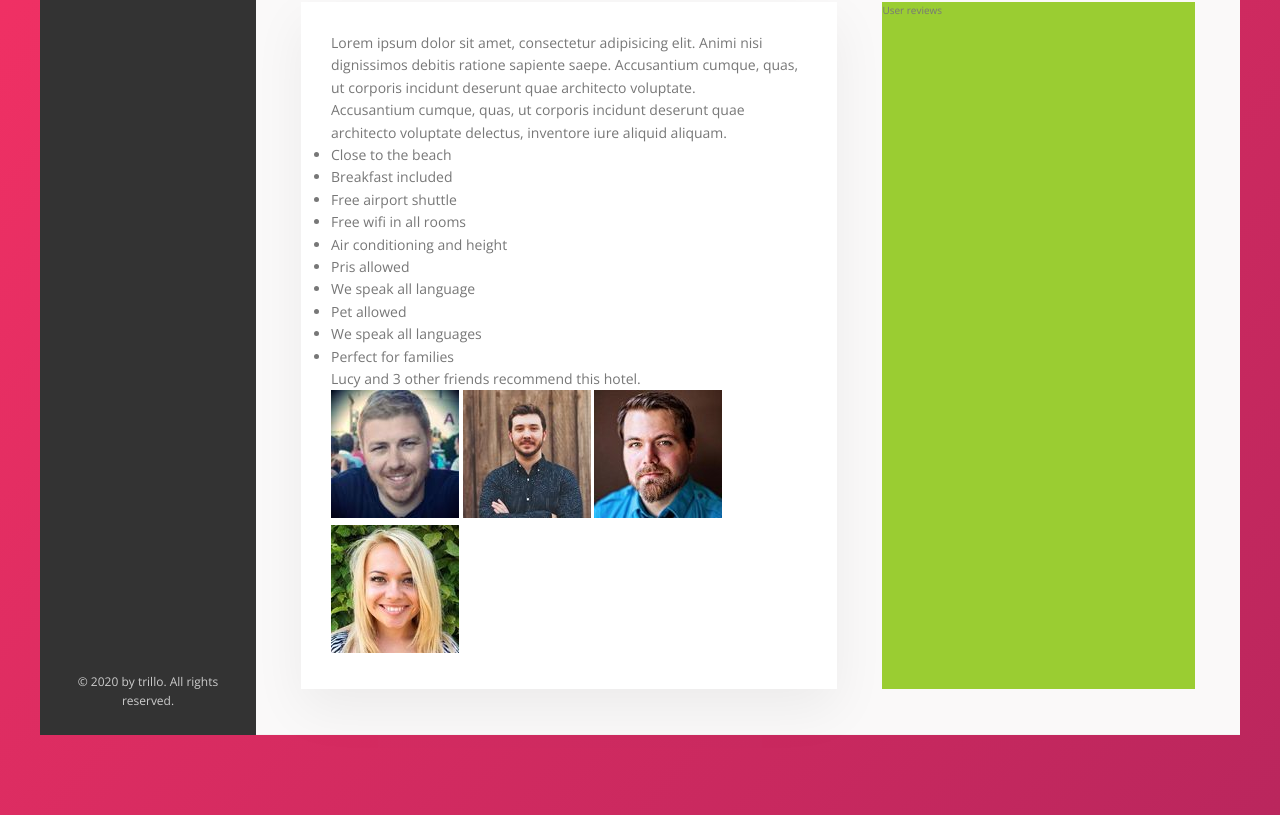
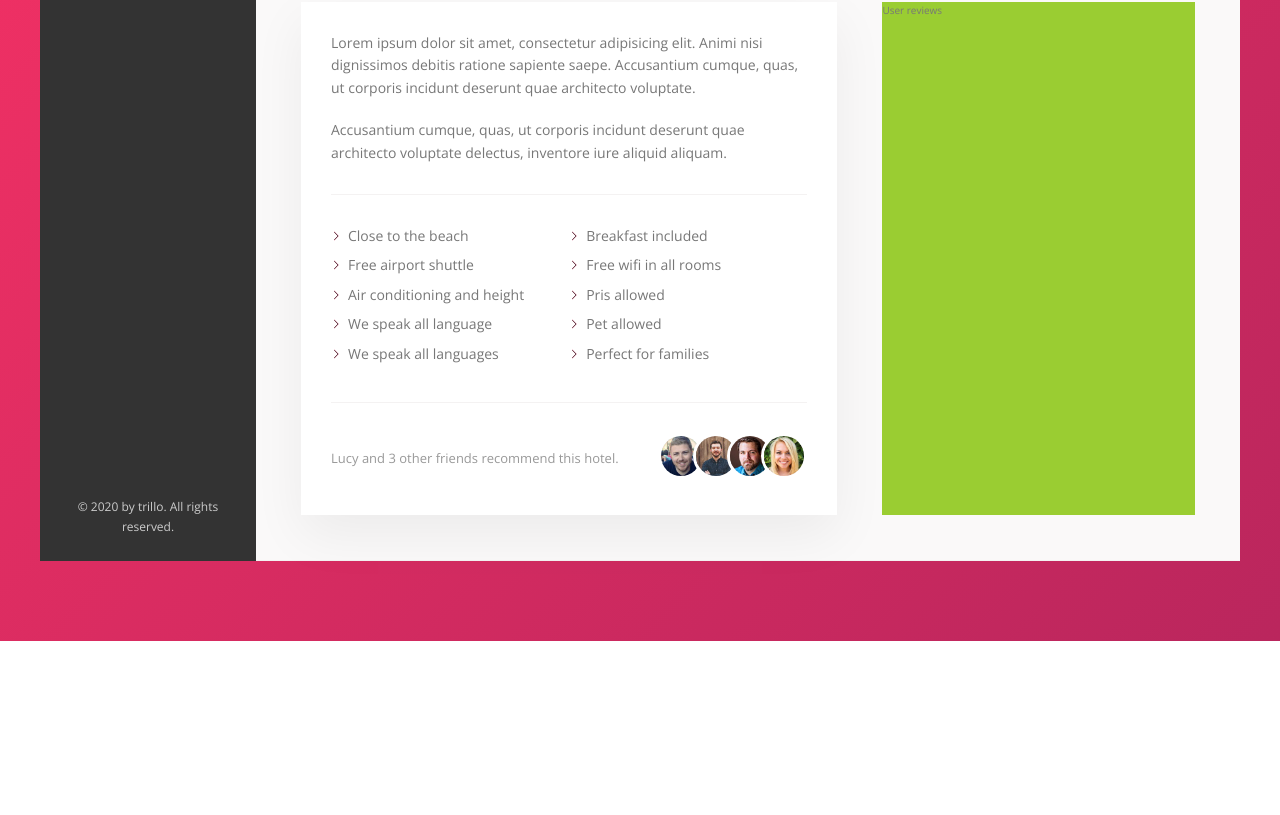
Before and after one commit to siuchoing/Advanced_CSS_and_Sass-Trillo, a website: page index.html in a window 1280 px wide. Shown: the part 645-1460 px from the top of the page. After the commit the page ends 1286 px from the top, so only its background shows below. Drawn offline with nearby package versions, Linux system fonts and the light colour scheme; files that its build step writes are made by us from their sources.

Commit message:
Build description section with list, paragraph, recommend

```diff
--- a/sass/_components.scss
+++ b/sass/_components.scss
@@ -337,3 +337,89 @@
   }
 
 }
+
+
+
+//////////////////////////////////////
+// PARAGRAPH
+.paragraph:not(:last-of-type) {               // For two .paragraph, only first .paragraph have such style
+  margin-bottom: 2rem;
+}
+
+
+
+//////////////////////////////////////
+// List
+.list {
+  list-style: none;
+  margin: 3rem 0;
+  padding: 3rem 0;
+  border-top: var(--line);
+  border-bottom: var(--line);
+
+  // Put element side by side
+  display: flex;
+  flex-wrap: wrap;
+
+  // Give item have same width
+  &__item {
+    flex: 0 0 50%;
+    margin-bottom: .7rem;
+  }
+
+  // Apply svg icon in css as background image to prevent mess up
+  &__item::before {
+    content: "";
+    display: inline-block;
+    height: 1rem;
+    width: 1rem;
+    margin-right: .7rem;
+
+    // For Older browsers
+    background-image: url(../img/chevron-thin-right.svg);     // move up one level to the main project folder
+    background-size: cover;
+
+    // For Newer browsers - masks approach (best method)
+    // Fix background color cannot change color in css
+    background-color: var(--color-primary);
+    -webkit-mask-image: url(../img/chevron-thin-right.svg);   // Apply mask approach
+    -webkit-mask-size: cover;                                 // To look through element, and see background color in the area
+    mask-image: url(../img/chevron-thin-right.svg);
+    mask-size: cover;                                         // Fix the icon is too big
+  }
+}
+
+
+
+//////////////////////////////////////
+// RECOMMEND
+.recommend {
+  font-size: 1.3rem;
+  color: var(--color-grey-dark-3);
+
+  display: flex;
+  align-items: center;
+
+  &__count {
+    margin-right: auto;
+  }
+
+  &__friends {
+
+  }
+
+  &__photo {
+    height: 4rem;
+    width: 4rem;
+    border-radius: 50%;
+    border: .3rem solid #fff;
+
+    // Fix border go into the image
+    box-sizing: content-box;                              // the border to be added on top of our height and the width.
+
+    // slightly overlapping images
+    &:not(:last-child) {
+      margin-right: -1.5rem;
+    }
+  }
+}
```
